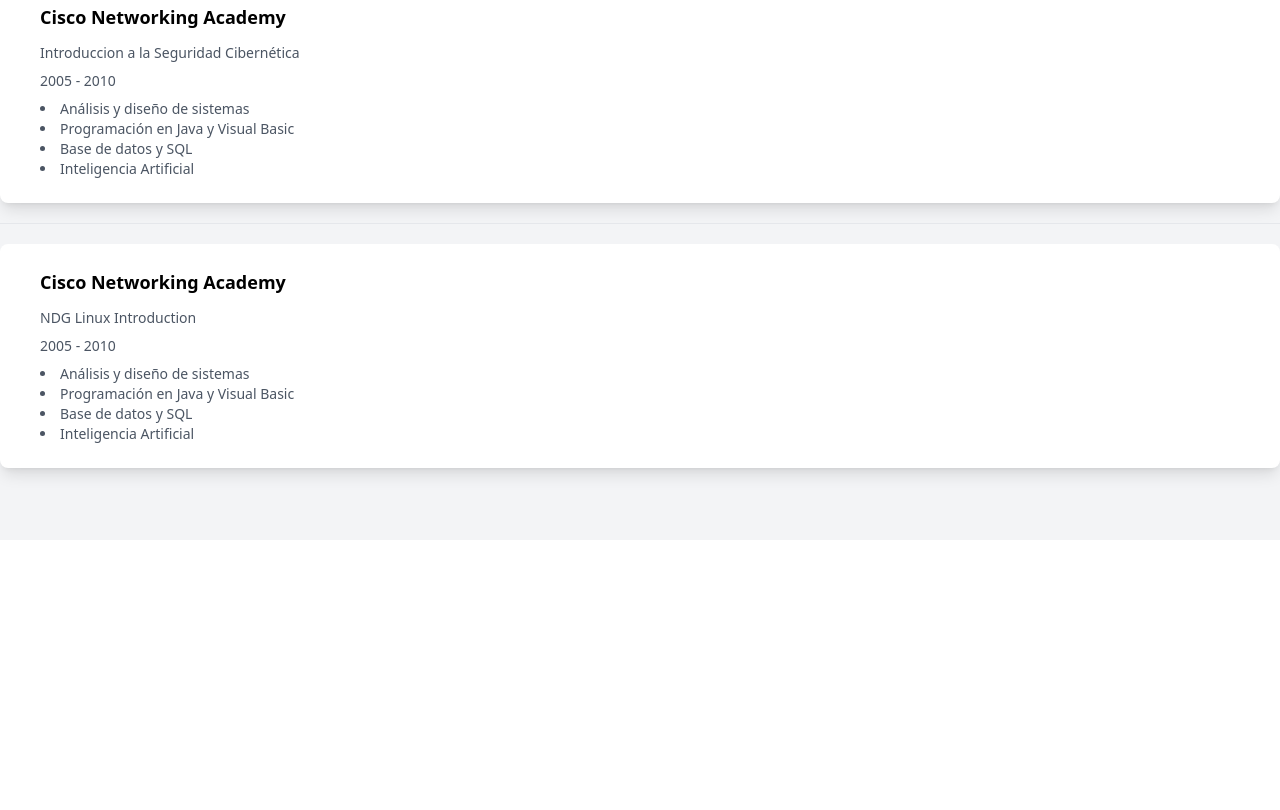
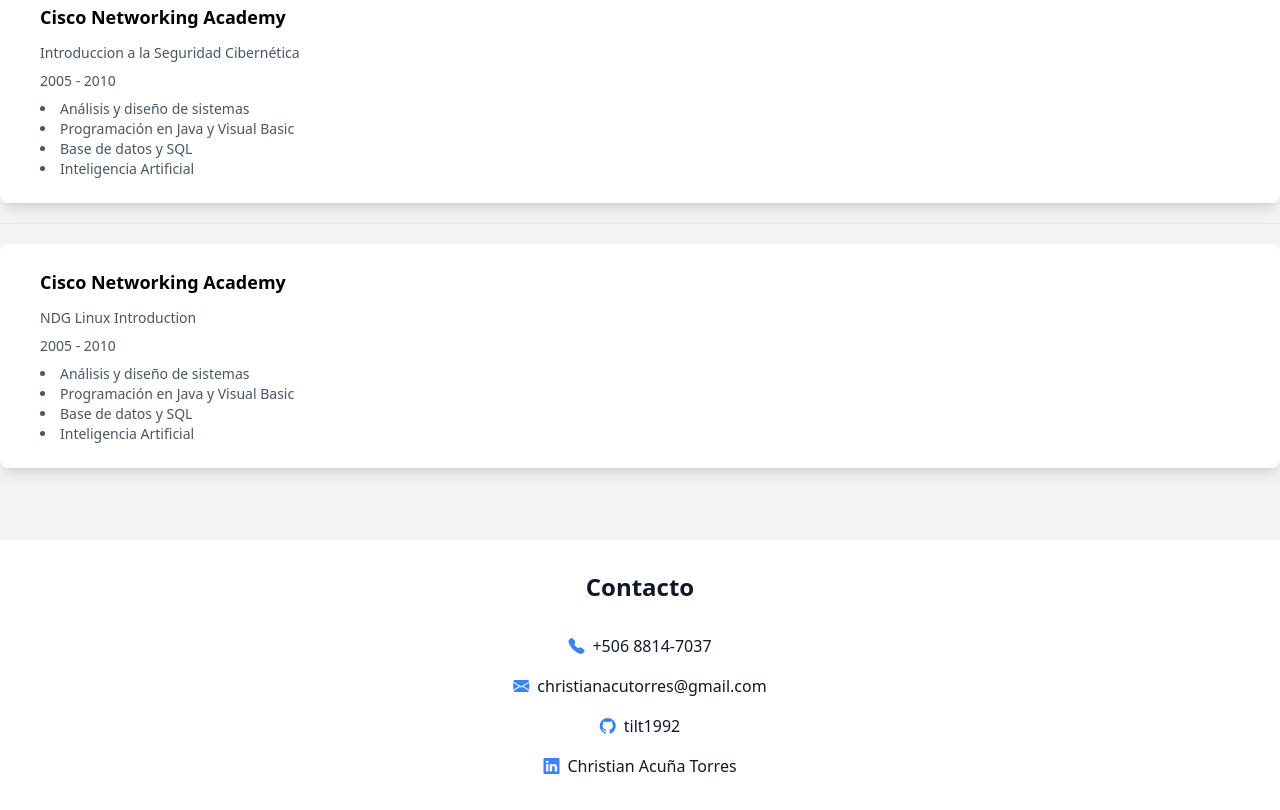
Before and after one commit to whan05/christian-portfolio, a website: page index.html in a window 1280 px wide. Shown: the part 3210-4020 px from the top of the page. Before the commit the page ends 3750 px from the top, so only its background shows below. Drawn offline with nearby package versions, Linux system fonts and the light colour scheme.

Commit message:
Se ingresa la seccion de contacto

```diff
--- a/index.html
+++ b/index.html
@@ -7,6 +7,7 @@
   <meta name="viewport" content="width=device-width, initial-scale=1.0">
   <link rel="stylesheet" href="./dist/styles.css">
   <link rel="stylesheet" href="./css/test.css">
+  <link rel="stylesheet" href="https://cdn.jsdelivr.net/npm/bootstrap-icons@1.10.4/font/bootstrap-icons.css">
   <title>Christian Acuña Torres</title>
 </head>
 
@@ -200,7 +201,8 @@
                   <li>
                     HTML
                     <div class="w-80 md:w-full h-5 bg-gray-200 rounded-full mt-2">
-                      <div class="w-full progress-bar bg-orange-500 h-full rounded-full text-center text-white">100% </div>
+                      <div class="w-full progress-bar bg-orange-500 h-full rounded-full text-center text-white">100%
+                      </div>
                     </div>
                   </li>
                   <li>
@@ -313,8 +315,43 @@
           </div>
         </div>
       </div>
+    </section>
+    <section class="bg-white py-8">
+      <div class="max-w-4xl mx-auto px-4 sm:px-6 lg:px-8">
+        <h2 class="text-2xl font-bold leading-tight text-gray-900 mb-8 text-center">Contacto</h2>
+        <ul class="flex flex-col items-center space-y-4">
+          <li>
+            <a href="tel:+50688147037" class="flex items-center text-gray-900 hover:text-blue-500">
+              <i class="bi bi-telephone-fill mr-2 text-blue-500"></i>
+              +506 8814-7037
+            </a>
+          </li>
+          <li>
+            <a href="mailto:christianacutorres@gmail.com" class="flex items-center text-gray-900 hover:text-blue-500">
+              <i class="bi bi-envelope-fill mr-2 text-blue-500"></i>
+              christianacutorres@gmail.com
+            </a>
+          </li>
+          <li>
+            <a href="https://github.com/tilt1992" class="flex items-center text-gray-900 hover:text-blue-500"
+              target="_blank">
+              <i class="bi bi-github mr-2 text-blue-500"></i>
+              tilt1992
+            </a>
+          </li>
+          <li>
+            <a href="https://www.linkedin.com/in/christian-acu%C3%B1a-torres-996b461b8/"
+              class="flex items-center text-gray-900 hover:text-blue-500" target="_blank">
+              <i class="bi bi-linkedin mr-2 text-blue-500"></i>
+              Christian Acuña Torres
+            </a>
+          </li>
+        </ul>
 
+      </div>
     </section>
+
+
 
   </main>
   <script src="./js/app.js"></script>
```
Also changed, not shown: dist/styles.css.
